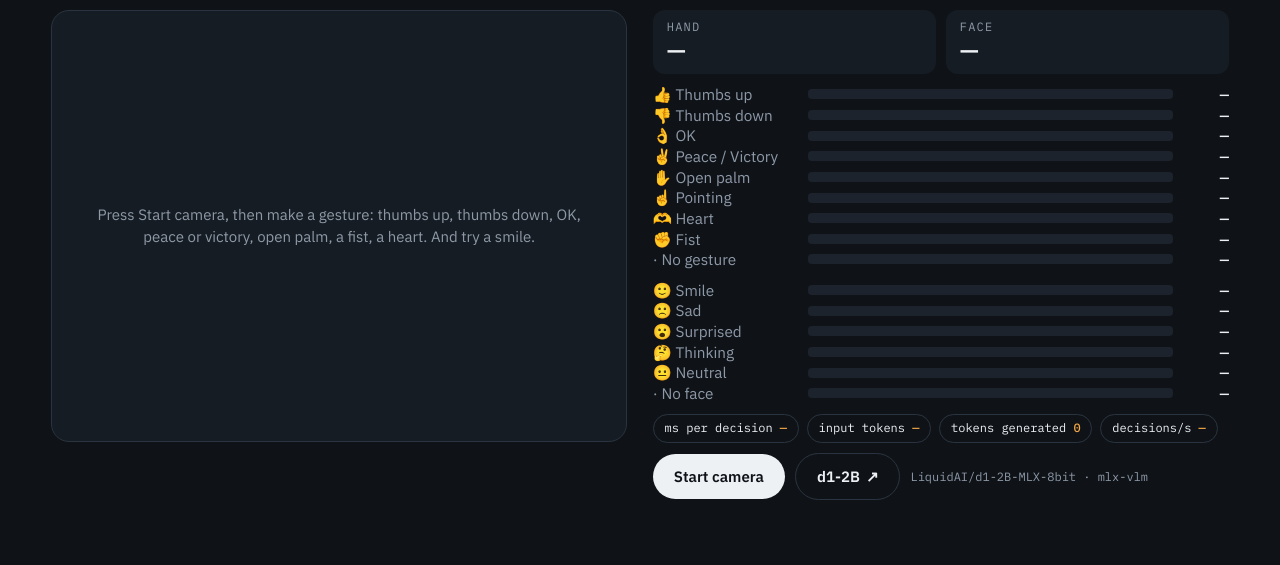
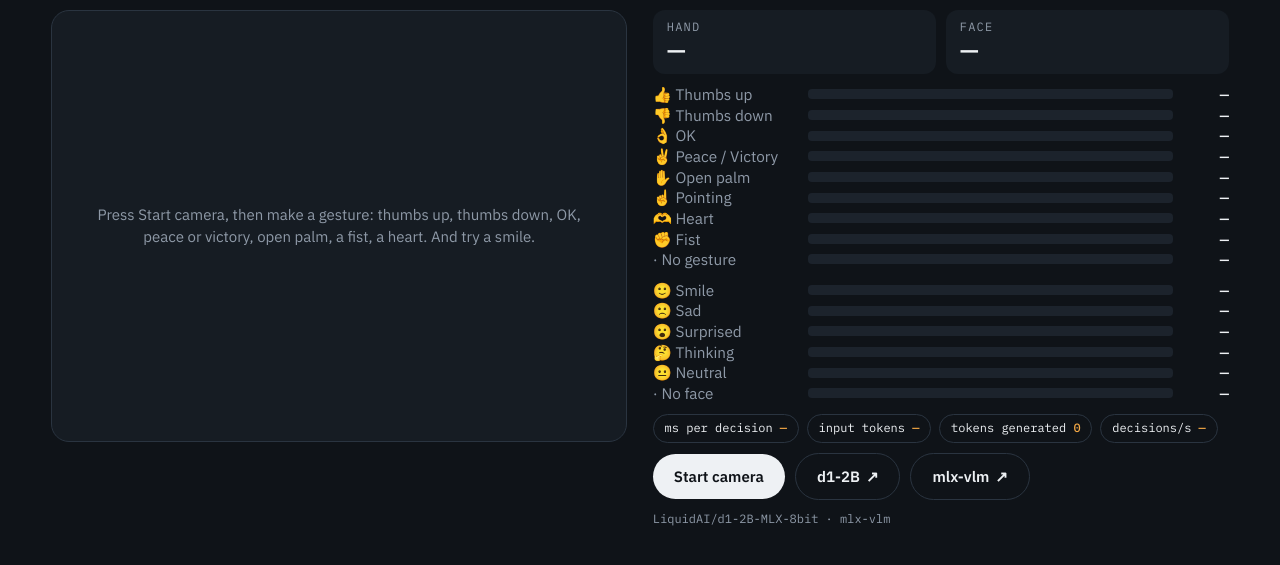
Before and after one commit to clainstone/mlx-d1-gestures, a plain HTML site: page index.html in a window 1280 px wide. Shown: the part 165-730 px from the top of the page. Drawn offline with nearby package versions, Linux system fonts and the light colour scheme.

Commit message:
Link to mlx-vlm
Co-Authored-By: Claude Opus 5.5 <noreply@anthropic.com>

```diff
--- a/index.html
+++ b/index.html
@@ -71,7 +71,7 @@ h1{font-family:var(--display);font-weight:700;letter-spacing:-.02em;line-height:
       <div class="gest-bars" id="handBars"></div>
       <div class="gest-bars" id="faceBars"></div>
       <div class="facts"><span>ms per decision <b id="ms">—</b></span><span>input tokens <b id="in">—</b></span><span>tokens generated <b>0</b></span><span>decisions/s <b id="rate">—</b></span></div>
-      <div class="ctl"><button type="button" id="go" class="btn">Start camera</button><a class="btn ghost" href="https://huggingface.co/LiquidAI/d1-2B" target="_blank" rel="noopener">d1-2B <span aria-hidden="true">↗</span></a><span class="hint" id="state">LiquidAI/d1-2B-MLX-8bit · mlx-vlm</span></div>
+      <div class="ctl"><button type="button" id="go" class="btn">Start camera</button><a class="btn ghost" href="https://huggingface.co/LiquidAI/d1-2B" target="_blank" rel="noopener">d1-2B <span aria-hidden="true">↗</span></a><a class="btn ghost" href="https://github.com/Blaizzy/mlx-vlm" target="_blank" rel="noopener">mlx-vlm <span aria-hidden="true">↗</span></a><span class="hint" id="state">LiquidAI/d1-2B-MLX-8bit · mlx-vlm</span></div>
     </div>
   </div>
 </main>
```
